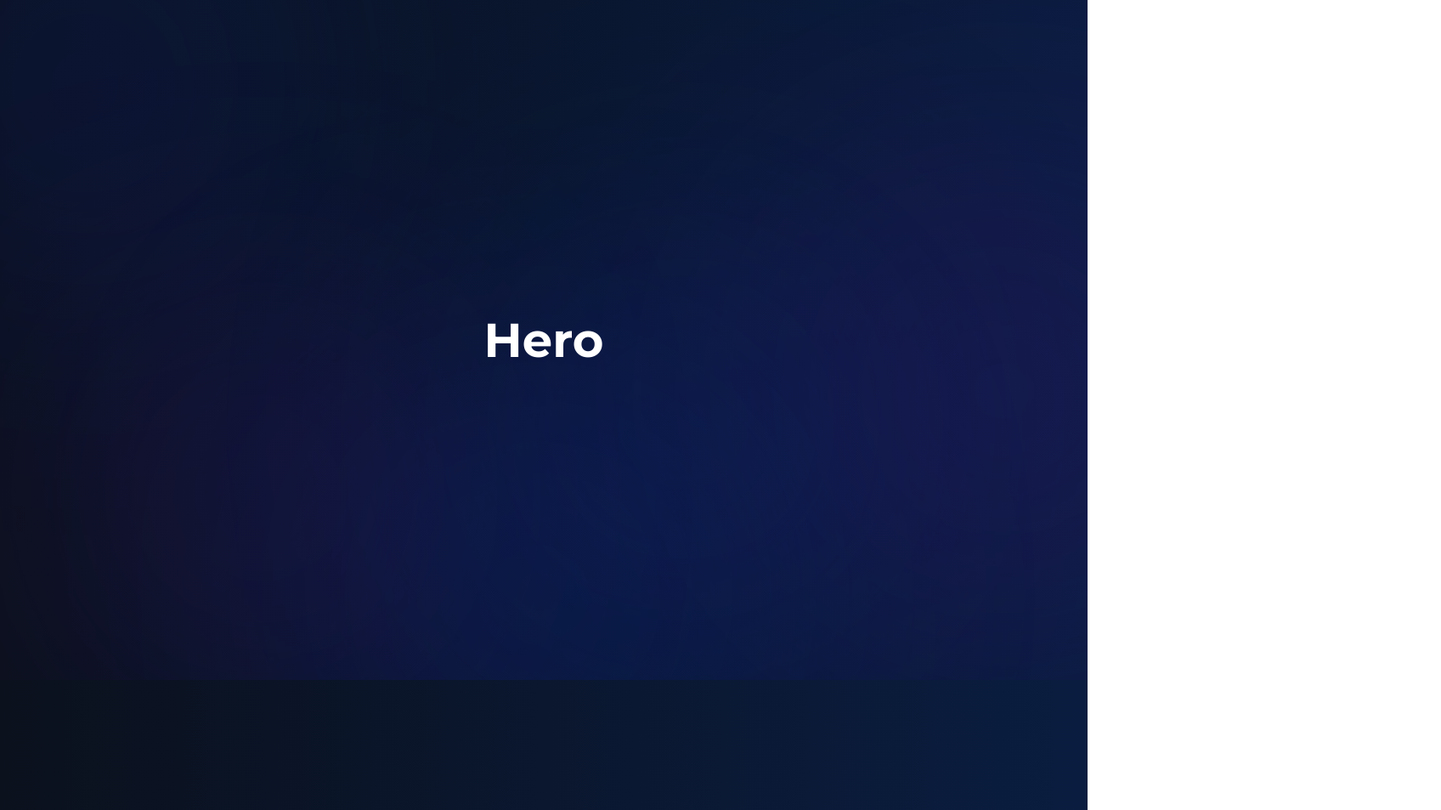
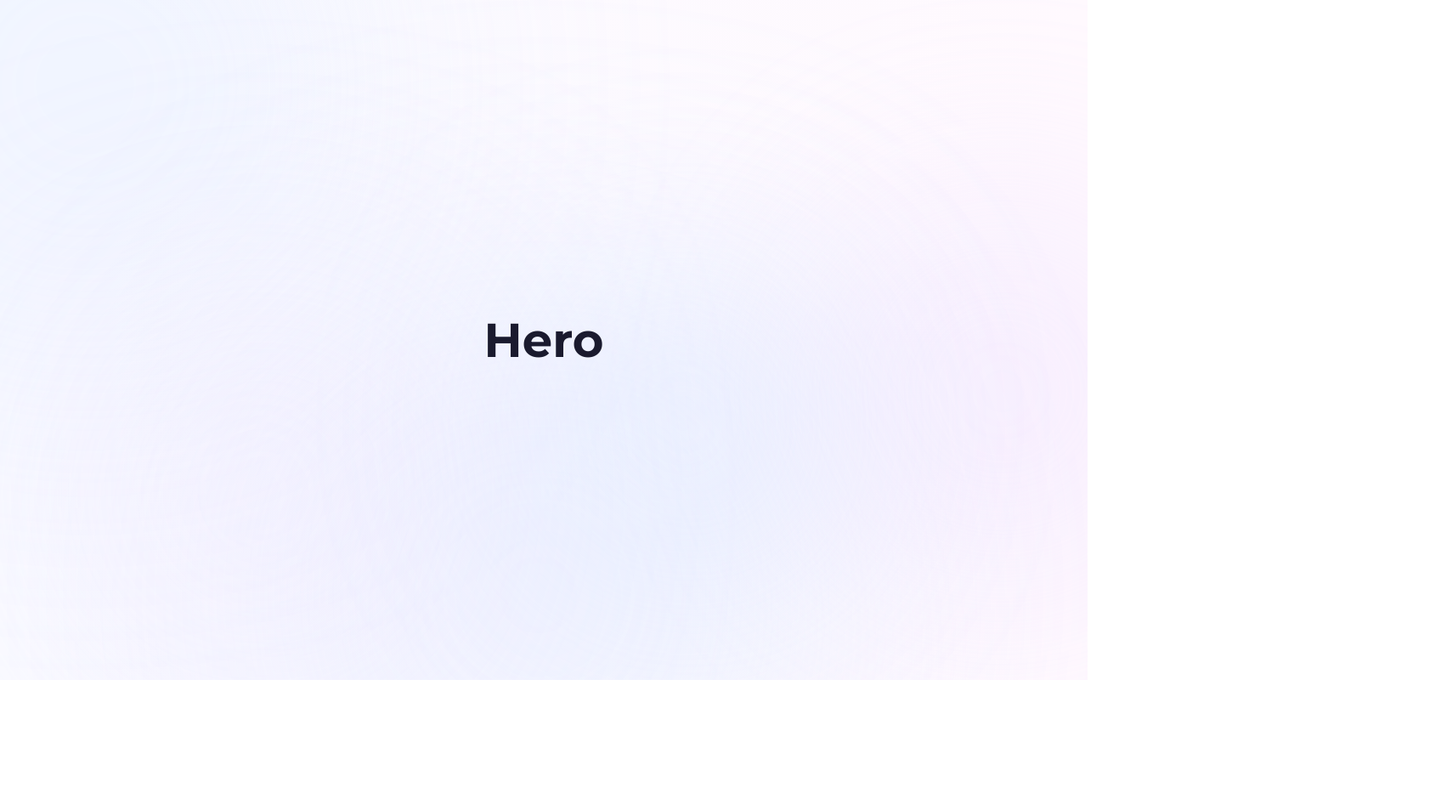
Before and after one commit to superficialadam/paritee-v3, a plain HTML site: page index.html in a window 1280 px wide. Shown: the top 953 px of the page at 85% size, 1696 px wide, since content can reach past the window. Drawn offline with Linux system fonts and the light colour scheme.

Commit message:
animating now

```diff
--- a/index.html
+++ b/index.html
@@ -12,6 +12,9 @@
     <link rel="stylesheet" href="style.css">
   </head>
   <body>
+    <!-- Background gradients -->
+    <div class="bg-dark"></div>
+    <div class="bg-light"></div>
     <!-- Background blur circles -->
     <div class="bg-circles">
       <svg class="circle-1" viewBox="0 0 200 200" xmlns="http://www.w3.org/2000/svg">
@@ -34,16 +37,36 @@
       <h1>Hero</h1>
     </section>
     <section id="section1" class="section">
-      <h1>Section 1</h1>
+      <div class="heading-container">
+        <h1 class="heading-prism cyan">Section 1</h1>
+        <h1 class="heading-prism purple">Section 1</h1>
+        <h1 class="heading-prism yellow">Section 1</h1>
+        <h1 class="heading-main">Section 1</h1>
+      </div>
     </section>
     <section id="section2" class="section">
-      <h1>Section 2</h1>
+      <div class="heading-container">
+        <h1 class="heading-prism cyan">Section 2</h1>
+        <h1 class="heading-prism purple">Section 2</h1>
+        <h1 class="heading-prism yellow">Section 2</h1>
+        <h1 class="heading-main">Section 2</h1>
+      </div>
     </section>
     <section id="section3" class="section">
-      <h1>Section 3</h1>
+      <div class="heading-container">
+        <h1 class="heading-prism cyan">Section 3</h1>
+        <h1 class="heading-prism purple">Section 3</h1>
+        <h1 class="heading-prism yellow">Section 3</h1>
+        <h1 class="heading-main">Section 3</h1>
+      </div>
     </section>
     <section id="section4" class="section">
-      <h1>Section 4</h1>
+      <div class="heading-container">
+        <h1 class="heading-prism cyan">Section 4</h1>
+        <h1 class="heading-prism purple">Section 4</h1>
+        <h1 class="heading-prism yellow">Section 4</h1>
+        <h1 class="heading-main">Section 4</h1>
+      </div>
     </section>
 
     <!-- Load anime.js locally -->
--- a/main.js
+++ b/main.js
@@ -1,5 +1,5 @@
 // Wait for the page to fully load
-window.addEventListener('load', function() {
+window.addEventListener('load', function () {
   console.log('Page loaded');
 
   // Debug: Check what's available globally
@@ -44,7 +44,7 @@ window.addEventListener('load', function() {
 
   // Create timeline animation for hero text
   const heroTimeline = createTimeline({
-    onComplete: function() {
+    onComplete: function () {
       console.log('Hero animation complete, enabling scroll');
       // Enable scrolling after hero animation completes
       scrollBlocked = false;
@@ -64,30 +64,169 @@ window.addEventListener('load', function() {
     ease: 'outExpo'
   });
 
-  // Get all section headings except hero
-  const sectionHeadings = document.querySelectorAll('.section:not(#hero) h1');
+  // Get all section heading containers except hero
+  const headingContainers = document.querySelectorAll('.section:not(#hero) .heading-container');
 
-  // Set initial state for section headings
-  utils.set(sectionHeadings, {
-    opacity: 0,
-    x: -100
+  // Set initial state for prism headings - start from right side
+  headingContainers.forEach(function (container) {
+    const prismHeadings = container.querySelectorAll('.heading-prism');
+    const mainHeading = container.querySelector('.heading-main');
+
+    // Set initial positions - start from right side of screen
+    utils.set(prismHeadings[0], { opacity: 0, x: window.innerWidth }); // cyan
+    utils.set(prismHeadings[1], { opacity: 0, x: window.innerWidth + 30 }); // purple - slightly offset
+    utils.set(prismHeadings[2], { opacity: 0, x: window.innerWidth + 60 }); // green - more offset
+    utils.set(mainHeading, { opacity: 0 });
   });
 
-  // Create scroll-triggered slide-in animations for each section heading
-  sectionHeadings.forEach(function(heading) {
-    console.log('Setting up scroll animation for:', heading.textContent);
+  // Create scroll-triggered prism animations for each section
+  headingContainers.forEach(function (container) {
+    const prismHeadings = container.querySelectorAll('.heading-prism');
+    const mainHeading = container.querySelector('.heading-main');
 
-    animate(heading, {
-      opacity: [0, 1],
-      x: [-100, 0],
-      duration: 1000,
-      ease: 'outExpo',
+    console.log('Setting up prism animation for:', mainHeading.textContent);
+
+    // Create timeline for this heading's animation
+    const headingTimeline = createTimeline({
       autoplay: onScroll({
-        target: heading,
+        target: container,
         threshold: [0, 0.3]
       })
     });
+
+    // Animate cyan layer
+    headingTimeline.add(prismHeadings[0], {
+      opacity: [0, 1],
+      x: [window.innerWidth, 0],
+      duration: 3000,
+      ease: 'outSine'
+    }, 0);
+
+    // Animate purple layer with slight delay
+    headingTimeline.add(prismHeadings[1], {
+      opacity: [0, 1],
+      x: [window.innerWidth + 30, 0],
+      duration: 3000,
+      ease: 'outSine'
+    }, 100);
+
+    // Animate yellow layer with more delay
+    headingTimeline.add(prismHeadings[2], {
+      opacity: [0, 1],
+      x: [window.innerWidth + 60, 0],
+      duration: 3000,
+      ease: 'outSine'
+    }, 200);
+
+    // Quickly fade in the dark grey text after prism settles
+    headingTimeline.add(mainHeading, {
+      opacity: [0, 1],
+      duration: 300,
+      ease: 'linear'
+    }, 2800);
   });
 
   console.log('All animations initialized!');
+
+  // Background theme transition timeline
+  const themeTimeline = createTimeline({
+    duration: 5000,
+    ease: 'inOutQuad'
+  });
+
+  // Animate background gradient to much brighter mode by fading in the light background
+  themeTimeline.add('.bg-light', {
+    opacity: [0, 1],
+    duration: 5000,
+    ease: 'inOutSine'
+  }, 0);
+
+  // Animate only main heading text colors to dark for light mode (not prism layers)
+  themeTimeline.add('.heading-main', {
+    color: ['#333333', '#1A1A2E'],
+    duration: 5000,
+    ease: 'inOutSine'
+  }, 0);
+
+  // Keep hero text white initially then transition to dark
+  themeTimeline.add('#hero h1', {
+    color: ['#ffffff', '#1A1A2E'],
+    duration: 5000,
+    ease: 'inOutSine'
+  }, 0);
+
+  // Animate circle 1 - move, scale and color change
+  themeTimeline.add('.circle-1', {
+    x: [0, 150],
+    y: [0, 100],
+    scale: [1, 1.3],
+    duration: 5000,
+    ease: 'inOutQuad'
+  }, 0);
+
+  themeTimeline.add('.circle-1 circle', {
+    fill: ['#0E2683', '#C8DDFF'],
+    duration: 5000,
+    ease: 'inOutSine'
+  }, 0);
+
+  // Animate circle 2 - move, scale and color change
+  themeTimeline.add('.circle-2', {
+    x: [0, -100],
+    y: [0, 50],
+    scale: [1, 0.8],
+    duration: 5000,
+    ease: 'inOutQuad'
+  }, 0);
+
+  themeTimeline.add('.circle-2 circle', {
+    fill: ['#3B167A', '#E8D8FF'],
+    duration: 5000,
+    ease: 'inOutSine'
+  }, 0);
+
+  // Animate circle 3 - move, scale and color change
+  themeTimeline.add('.circle-3', {
+    x: [0, -80],
+    y: [0, -120],
+    scale: [1, 1.2],
+    duration: 5000,
+    ease: 'inOutQuad'
+  }, 0);
+
+  themeTimeline.add('.circle-3 circle', {
+    fill: ['#0E2683', '#C8DDFF'],
+    duration: 5000,
+    ease: 'inOutSine'
+  }, 0);
+
+  // Animate circle 4 - move, scale and color change
+  themeTimeline.add('.circle-4', {
+    x: [0, 200],
+    y: [0, -80],
+    scale: [1, 1.1],
+    duration: 5000,
+    ease: 'inOutQuad'
+  }, 0);
+
+  themeTimeline.add('.circle-4 circle', {
+    fill: ['#3B167A', '#E8D8FF'],
+    duration: 5000,
+    ease: 'inOutSine'
+  }, 0);
+
+  // Animate circle 5 - move, scale and color change
+  themeTimeline.add('.circle-5', {
+    x: [0, -150],
+    y: [0, -100],
+    scale: [1, 0.9],
+    duration: 5000,
+    ease: 'inOutQuad'
+  }, 0);
+
+  themeTimeline.add('.circle-5 circle', {
+    fill: ['#0E2683', '#C8DDFF'],
+    duration: 5000,
+    ease: 'inOutSine'
+  }, 0);
 });
--- a/style.css
+++ b/style.css
@@ -11,10 +11,29 @@ html {
 body {
   margin: 0;
   font-family: 'Inter', system-ui, -apple-system, sans-serif;
-  background: linear-gradient(to right, #0B111D, #0A1D40);
-  background-attachment: fixed;
   overflow-x: hidden;
   position: relative;
+}
+
+.bg-dark {
+  position: fixed;
+  top: 0;
+  left: 0;
+  width: 100%;
+  height: 100vh;
+  background: linear-gradient(to right, #0B111D, #0A1D40);
+  z-index: -3;
+}
+
+.bg-light {
+  position: fixed;
+  top: 0;
+  left: 0;
+  width: 100%;
+  height: 100vh;
+  background: linear-gradient(to right, #FAFBFF, #FFF9FE);
+  opacity: 0;
+  z-index: -2;
 }
 
 .bg-circles {
@@ -78,9 +97,59 @@ body {
 .section {
   height: 100vh;
   display: flex;
-  justify-content: center;
+  justify-content: flex-start;
   align-items: center;
   position: relative;
+  padding-left: 5rem;
+}
+
+#hero {
+  justify-content: center;
+  padding-left: 0;
+}
+
+#hero h1 {
+  text-align: center;
+}
+
+.heading-container {
+  position: relative;
+  width: 100%;
+}
+
+.section h1 {
+  font-family: 'Montserrat', sans-serif;
+  font-size: 3.5rem;
+  font-weight: 700;
+  text-align: left;
+  margin: 0;
+}
+
+.heading-prism {
+  position: absolute;
+  opacity: 0;
+  mix-blend-mode: normal;
+}
+
+.heading-prism.cyan {
+  color: #00FFFF;
+}
+
+.heading-prism.purple {
+  color: #FF00FF;
+}
+
+.heading-prism.yellow {
+  color: #FFFF00;
+}
+
+.heading-main {
+  position: absolute;
+  top: 0;
+  left: 0;
+  color: #333333;
+  opacity: 0;
+  text-align: left;
 }
 
 
```
